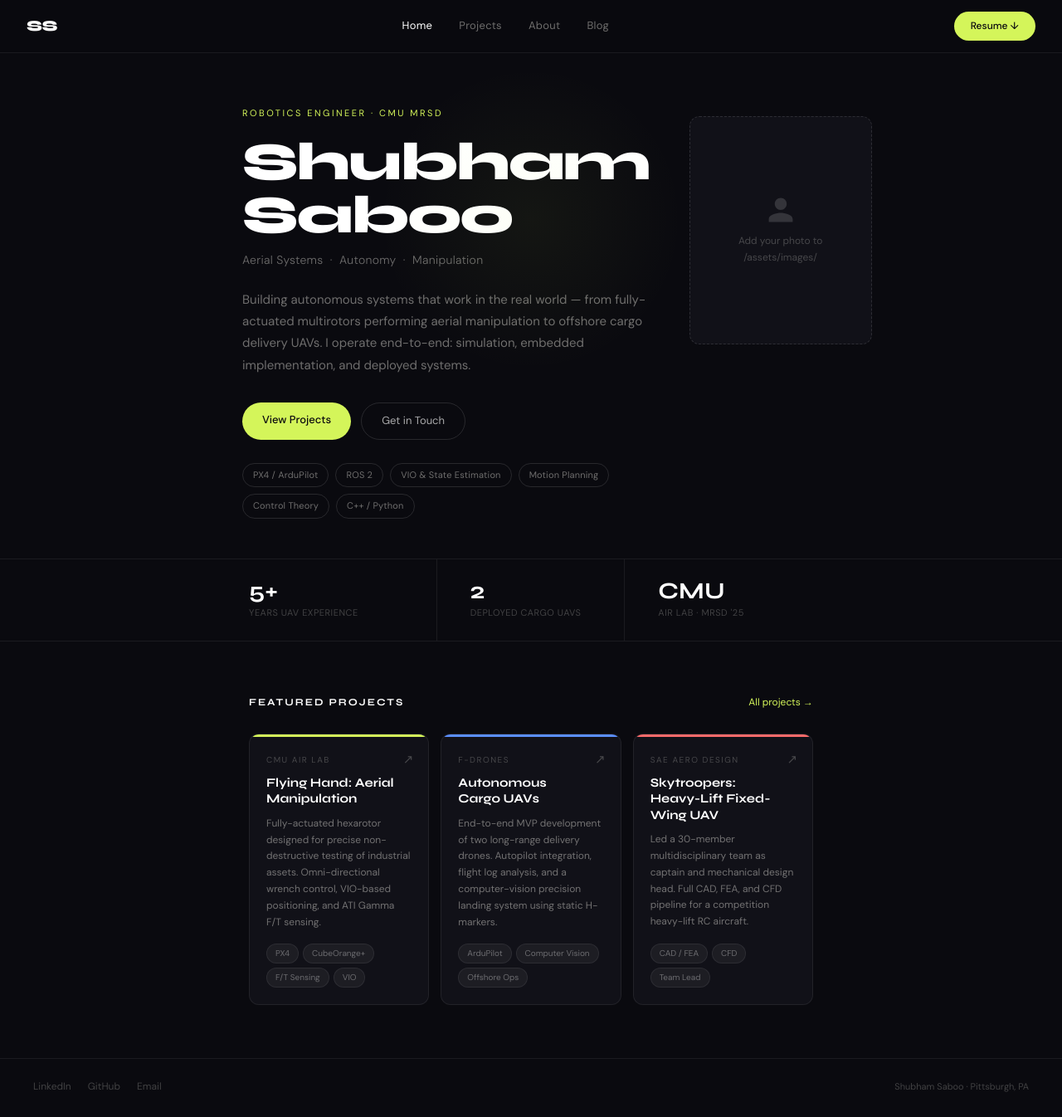
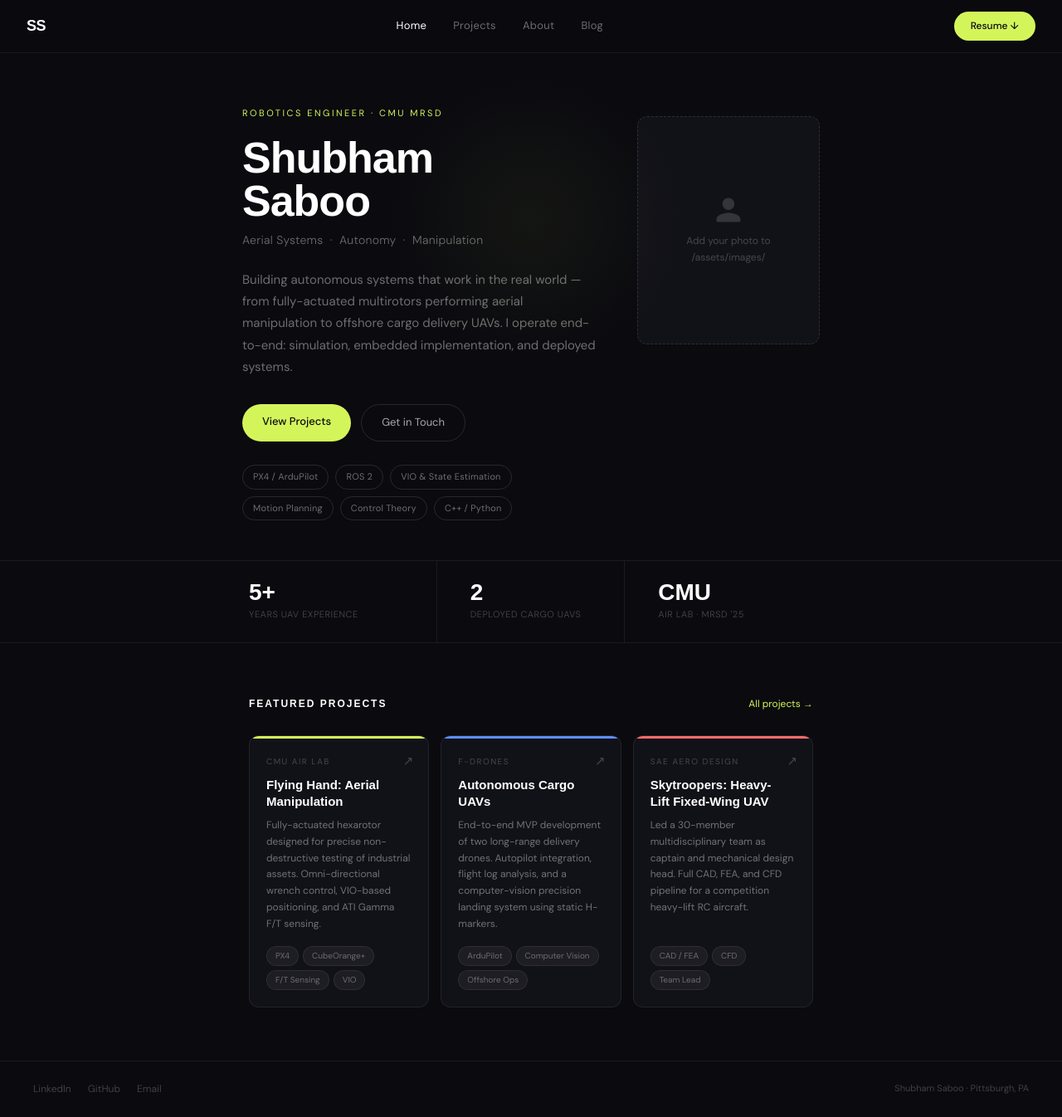
Before and after one commit to FD-Shubham/FD-Shubham.github.io, a Jekyll site: the page built from index.html, in a window 1280 px wide and 1346 px high. Shown: the whole window at 83% size. Built offline with Jekyll 4.4.1, drawn with Linux system fonts in a browser that asks for light colours; some web fonts are replaced.

Commit message:
Font Style change

```diff
--- a/_layouts/default.html
+++ b/_layouts/default.html
@@ -7,7 +7,7 @@
   <meta name="description" content="Robotics engineer specializing in aerial systems, autonomy, and manipulation. MRSD student at Carnegie Mellon University.">
   <link rel="preconnect" href="https://fonts.googleapis.com">
   <link rel="preconnect" href="https://fonts.gstatic.com" crossorigin>
-  <link href="https://fonts.googleapis.com/css2?family=Syne:wght@400;700;800&family=DM+Sans:ital,opsz,wght@0,9..40,300;0,9..40,400;0,9..40,500;1,9..40,300&display=swap" rel="stylesheet">
+  <link href="https://fonts.googleapis.com/css2?family=Cabinet+Grotesk:wght@700;800&family=DM+Sans:ital,opsz,wght@0,9..40,300;0,9..40,400;0,9..40,500;1,9..40,300&display=swap" rel="stylesheet">
   <link rel="stylesheet" href="{{ '/assets/css/main.css' | relative_url }}">
 </head>
 <body>
--- a/assets/css/main.css
+++ b/assets/css/main.css
@@ -1,3 +1,5 @@
+@import url('https://fonts.googleapis.com/css2?family=Cabinet+Grotesk:wght@700;800&family=DM+Sans:ital,opsz,wght@0,9..40,300;0,9..40,400;0,9..40,500;1,9..40,300&display=swap');
+
 /* ============================================
    TOKENS & RESET
    ============================================ */
@@ -14,7 +16,7 @@
   --accent-dim:   rgba(212, 245, 90, 0.08);
   --blue:         #5b8fff;
   --red:          #ff6b6b;
-  --font-display: 'Syne', sans-serif;
+  --font-display: 'Cabinet Grotesk', sans-serif;
   --font-body:    'DM Sans', sans-serif;
   --nav-height:   64px;
   --max-w:        760px;
@@ -148,10 +150,10 @@ img { display: block; max-width: 100%; }
 .hero-name {
   font-family: var(--font-display);
   font-weight: 800;
-  font-size: clamp(40px, 6vw, 64px);
+  font-size: clamp(34px, 5vw, 52px);
   line-height: 1.0;
   color: #fff;
-  letter-spacing: -2px;
+  letter-spacing: -1px;
   margin-bottom: 10px;
 }
 
```
